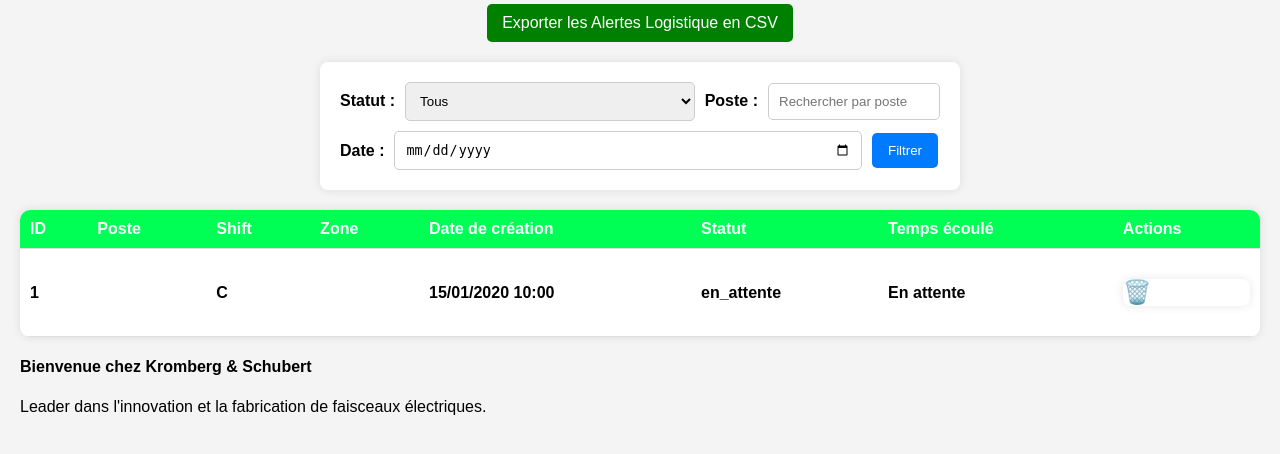
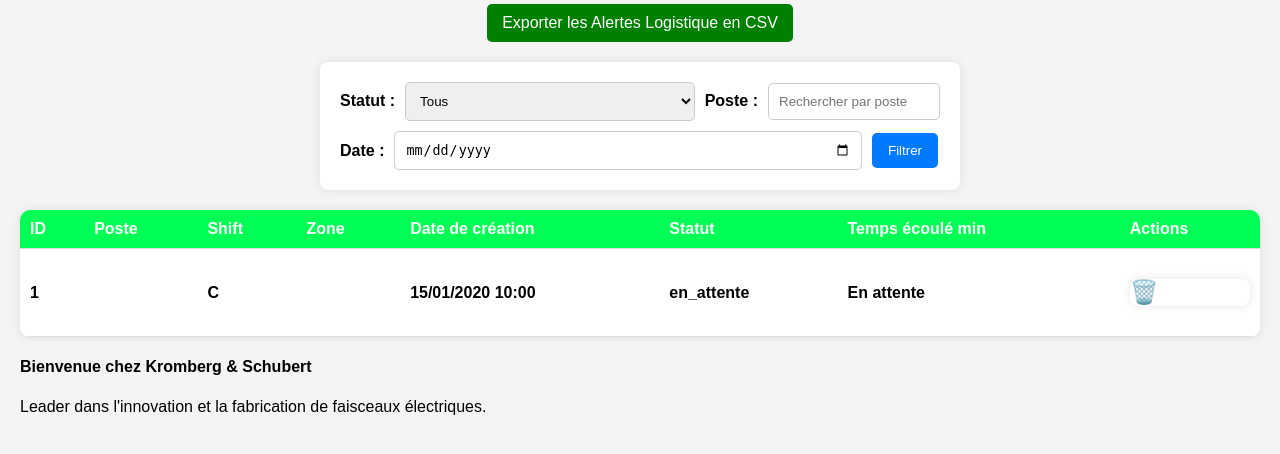
Before and after one commit to AhmedBerkat/am-lioration_continue_application_pour_usine_automobile, a Django app: page /admin_demandes/ in a window 1280 px wide. Shown: the part 162-616 px from the top of the page. Run offline with Django 5.2, Linux system fonts and the light colour scheme; a user stored in the database is signed in; tables that the repository leaves empty hold one stand-in row (values such as "Sample post").

Commit message:
modificatil

```diff
--- a/kroschu_application/templates/admin_alertes_chef.html
+++ b/kroschu_application/templates/admin_alertes_chef.html
@@ -38,7 +38,7 @@
             <th>Zone</th>
             <th>Date de création</th>
             <th>Statut</th>
-            <th>Temps écoulé</th>
+            <th>Temps écoulé min</th>
             <th>Actions</th>
         </tr>
     </thead>
--- a/kroschu_application/templates/admin_alertes_maintenance.html
+++ b/kroschu_application/templates/admin_alertes_maintenance.html
@@ -39,7 +39,7 @@
             <th>Zone</th>
             <th>Date de création</th>
             <th>Statut</th>
-            <th>Temps écoulé</th>
+            <th>Temps écoulé min</th>
             <th>Actions</th>
         </tr>
     </thead>
--- a/kroschu_application/templates/admin_alertes_qualite.html
+++ b/kroschu_application/templates/admin_alertes_qualite.html
@@ -38,7 +38,7 @@
             <th>Zone</th>
             <th>Date de création</th>
             <th>Statut</th>
-            <th>Temps écoulé</th>
+            <th>Temps écoulé min</th>
             <th>Actions</th>
         </tr>
     </thead>
--- a/kroschu_application/templates/admin_demandes.html
+++ b/kroschu_application/templates/admin_demandes.html
@@ -37,7 +37,7 @@
             <th>Zone</th>
             <th>Date de création</th>
             <th>Statut</th>
-            <th>Temps écoulé</th>
+            <th>Temps écoulé min</th>
             <th>Actions</th>
         </tr>
     </thead>
--- a/kroschu_application/templates/chef_equipe_dashboard.html
+++ b/kroschu_application/templates/chef_equipe_dashboard.html
@@ -26,7 +26,7 @@
                 <th>Shift</th>
                 <th>Date de Création</th>
                 <th>Statut</th>
-                <th>Temps écoulé</th>
+                <th>Temps écoulé min</th>
 
             </tr>
         </thead>
--- a/kroschu_application/templates/logistique_dashboard.html
+++ b/kroschu_application/templates/logistique_dashboard.html
@@ -28,7 +28,7 @@
                     <th>Shift</th>
                     <th>Date de Création</th>
                     <th>Statut</th>
-                    <th>Temps écoulé</th>
+                    <th>Temps écoulé min</th>
                 </tr>
             </thead>
             <tbody id="demandes-body">
--- a/kroschu_application/templates/maintenance_dashboard.html
+++ b/kroschu_application/templates/maintenance_dashboard.html
@@ -27,7 +27,7 @@
                 <th>Shift</th>
                 <th>Date de Création</th>
                 <th>Statut</th>
-                <th>Temps écoulé</th>
+                <th>Temps écoulé min</th>
 
             </tr>
         </thead>
--- a/kroschu_application/templates/qualite_dashboard.html
+++ b/kroschu_application/templates/qualite_dashboard.html
@@ -28,7 +28,7 @@
                 <th>Shift</th>
                 <th>Date de Création</th>
                 <th>Statut</th>
-                <th>Temps écoulé</th>
+                <th>Temps écoulé min</th>
 
             </tr>
         </thead>
```
